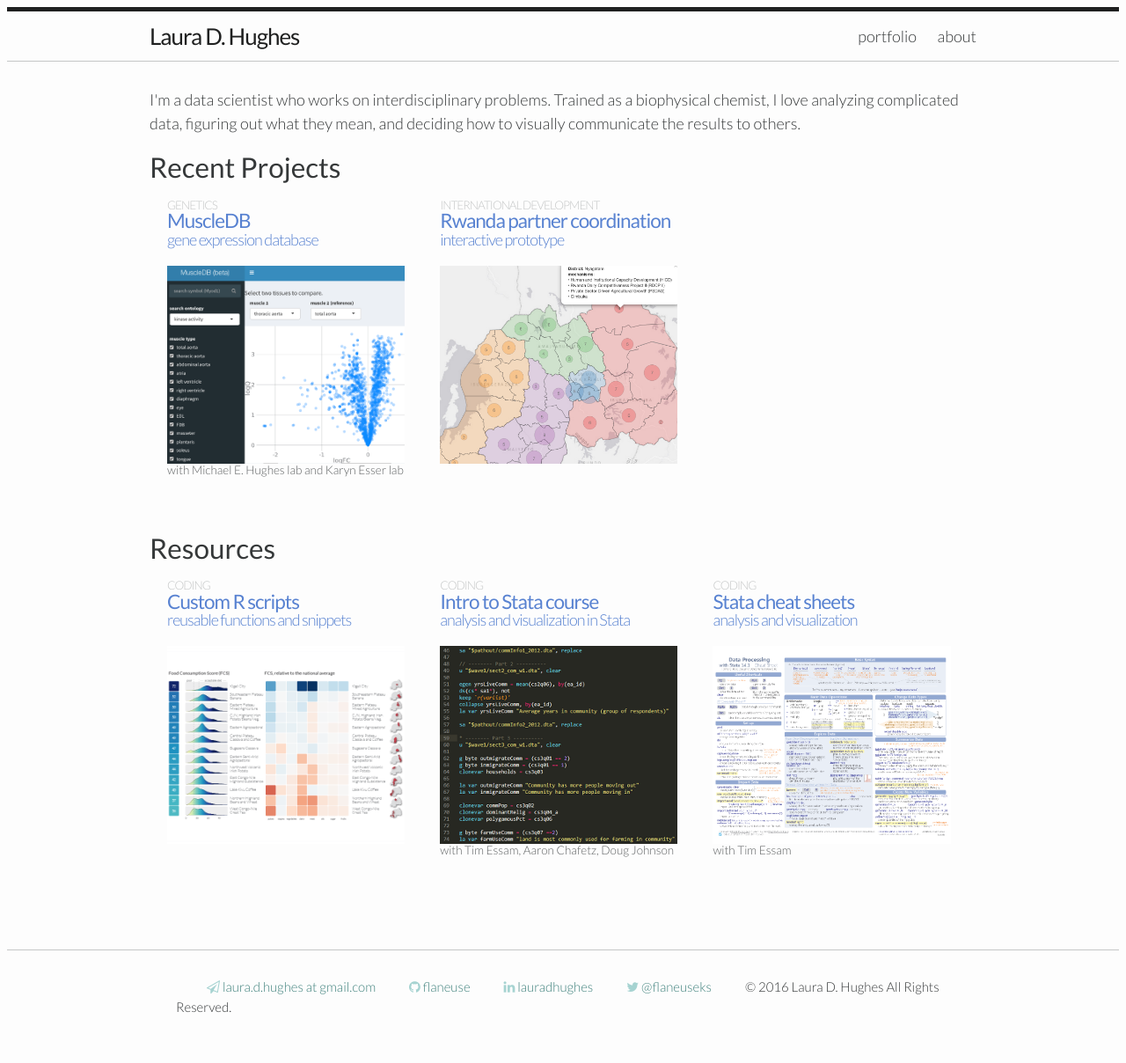
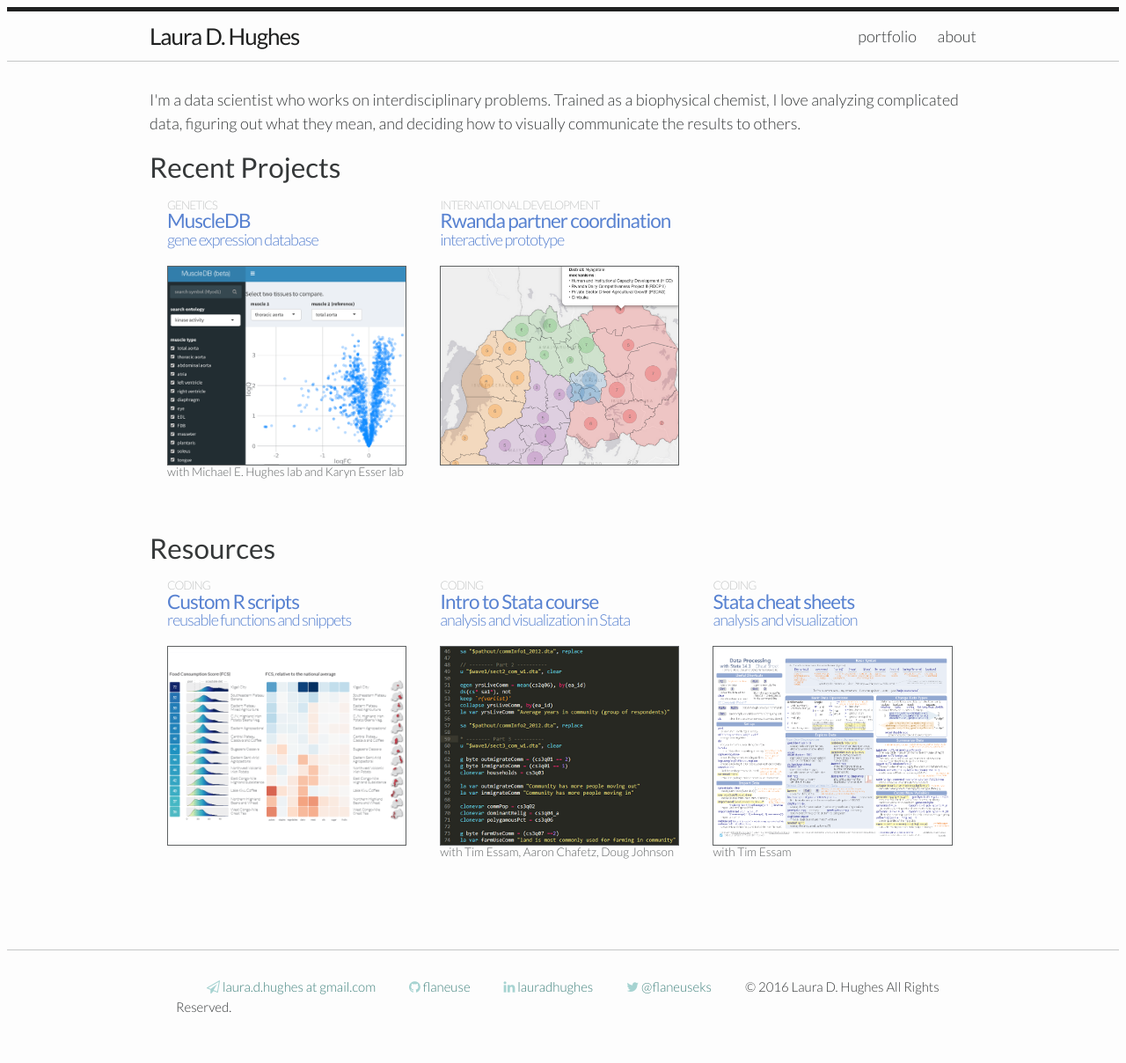
Before and after one commit to flaneuse/flaneuse.github.io, a Jekyll site: the page built from index.html, in a window 1280 px wide. Shown: the whole page at 88% size. Built offline with Jekyll 4.4.1, drawn with Linux system fonts in a browser that asks for light colours.

Commit message:
add border icon img

```diff
--- a/_sass/_layout.scss
+++ b/_sass/_layout.scss
@@ -256,6 +256,12 @@
     line-height: 1.1;
   }
 
+  .post-icon {
+    border: 1px solid $grey-color;
+    width: 100%;
+    height: 76.5%;
+  }
+
   .post-descrip {
     font-size: $large-font-size;
     color: $grey-color;
```
